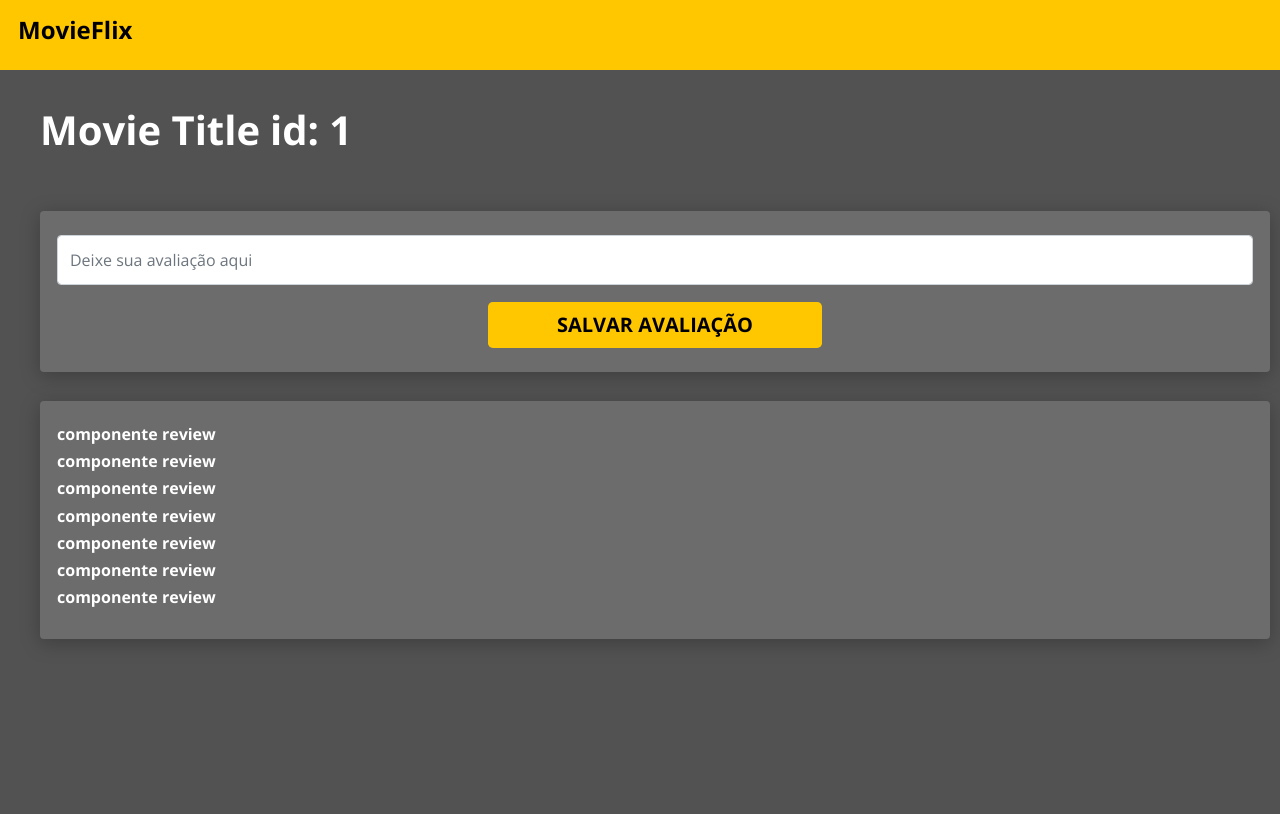
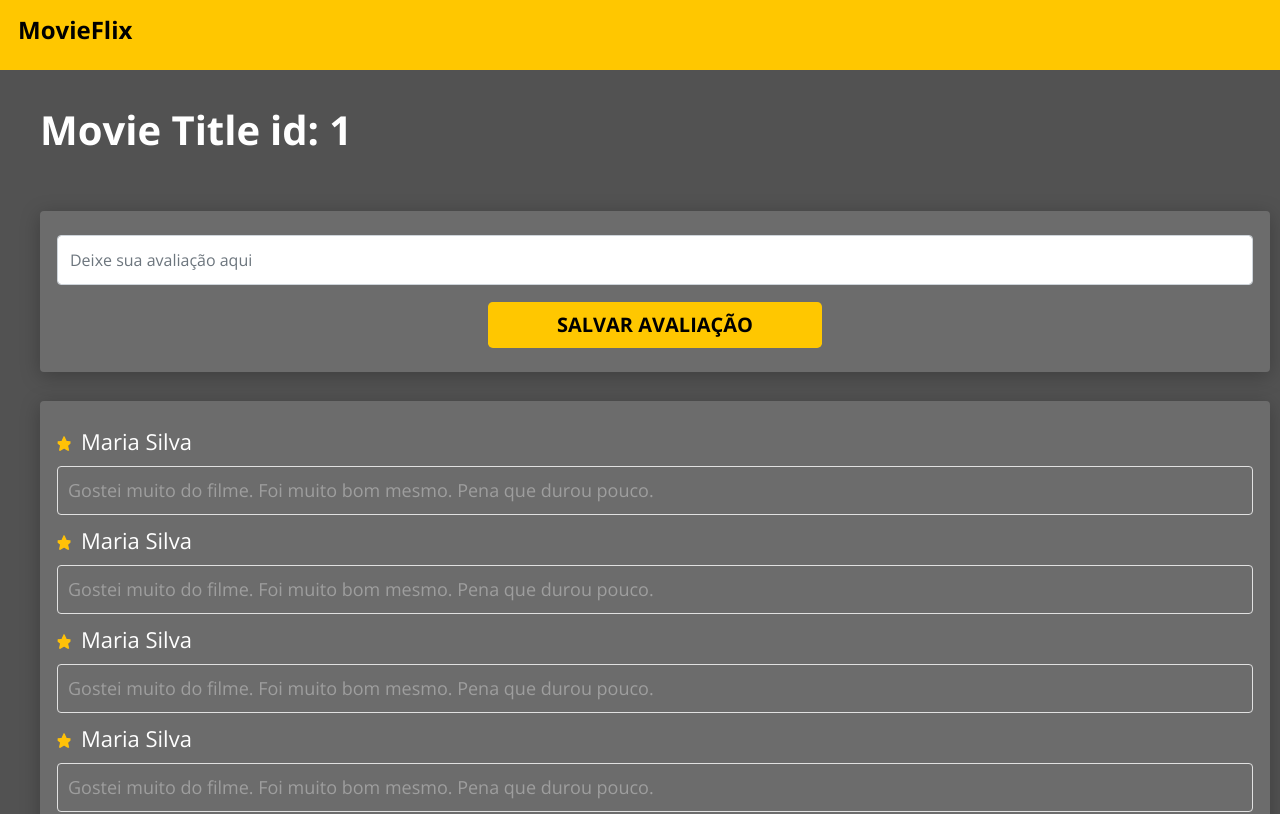
Before and after one commit to MarceloMachadoxD/TDDMovieFlixFrontend, a React (Create React App) app: page /movies/1 in a window 1280 px wide. Shown: the top 814 px of the page. Built offline with nearby package versions, Linux system fonts and the light colour scheme; the HTML template or start-up script is replaced by a standard one.

Commit message:
Add Review component and styles

```diff
--- /dev/null
+++ b/src/components/Review/index.tsx
@@ -0,0 +1,24 @@
+import './styles.css';
+
+import Star from 'assets/images/star.png';
+
+const Review = () => {
+  let name = 'Maria Silva';
+  let review =
+    'Gostei muito do filme. Foi muito bom mesmo. Pena que durou pouco.';
+  return (
+    <div className="review-container">
+      <div className="review-title">
+        <div className="review-star">
+          <img src={Star} alt="Star" />
+        </div>
+        <div className="reviewer-name">{name}</div>
+      </div>
+      <div className="review-text">
+        <span>{review}</span>
+      </div>
+    </div>
+  );
+};
+
+export default Review;
--- /dev/null
+++ b/src/components/Review/styles.css
@@ -0,0 +1,28 @@
+.review-title {
+  font-size: 16px;
+  margin-bottom: 8px;
+  display: flex;
+  align-items: center;
+}
+
+.reviewer-name {
+  margin-left: 10px;
+}
+
+.review-text {
+  font-size: 16px;
+  color: #9E9E9E;
+  margin-bottom: 9px;
+  padding: 10px;
+  border: 1px solid #E1E1E1;
+  border-radius: 4px;
+}
+
+@media (min-width: 1200px) {
+  .review-title {
+    font-size: 22px;
+  }
+  .review-text {
+    font-size: 18px;
+  }
+}
--- a/src/pages/MovieDetails/index.tsx
+++ b/src/pages/MovieDetails/index.tsx
@@ -1,5 +1,6 @@
 import SendReview from 'components/SendReview';
 import './styles.css';
+import Review from 'components/Review';
 
 const MovieDetails = () => {
   return (
@@ -13,13 +14,12 @@ const MovieDetails = () => {
           <SendReview />
         </div>
         <div className="review-list">
-          <h6>componente review</h6>
-          <h6>componente review</h6>
-          <h6>componente review</h6>
-          <h6>componente review</h6>
-          <h6>componente review</h6>
-          <h6>componente review</h6>
-          <h6>componente review</h6>
+          <Review />
+          <Review />
+          <Review />
+          <Review />
+          <Review />
+          <Review />
         </div>
       </div>
     </>
```
Also changed, not shown: src/assets/images/star.png (added).
